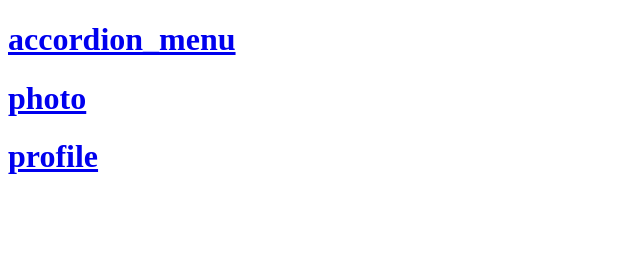
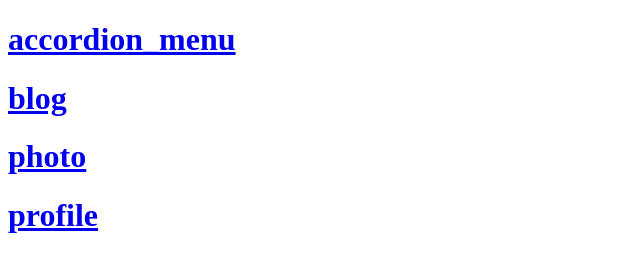
Before and after one commit to dchf12/learn-web, a plain HTML site: page index.html in a window 1280 px wide. Shown: the whole page, without its empty margins (0-640 px from the left). Drawn offline with Linux system fonts and the light colour scheme.

Commit message:
Feat: Add blog page

```diff
--- a/index.html
+++ b/index.html
@@ -8,6 +8,7 @@
   </head>
   <body>
     <h1><a href="accordionMenu/index.html">accordion_menu</a></h1>
+    <h1><a href="blog/index.html">blog</a></h1>
     <h1><a href="photo/index.html">photo</a></h1>
     <h1><a href="profile/index.html">profile</a></h1>
   </body>
```
